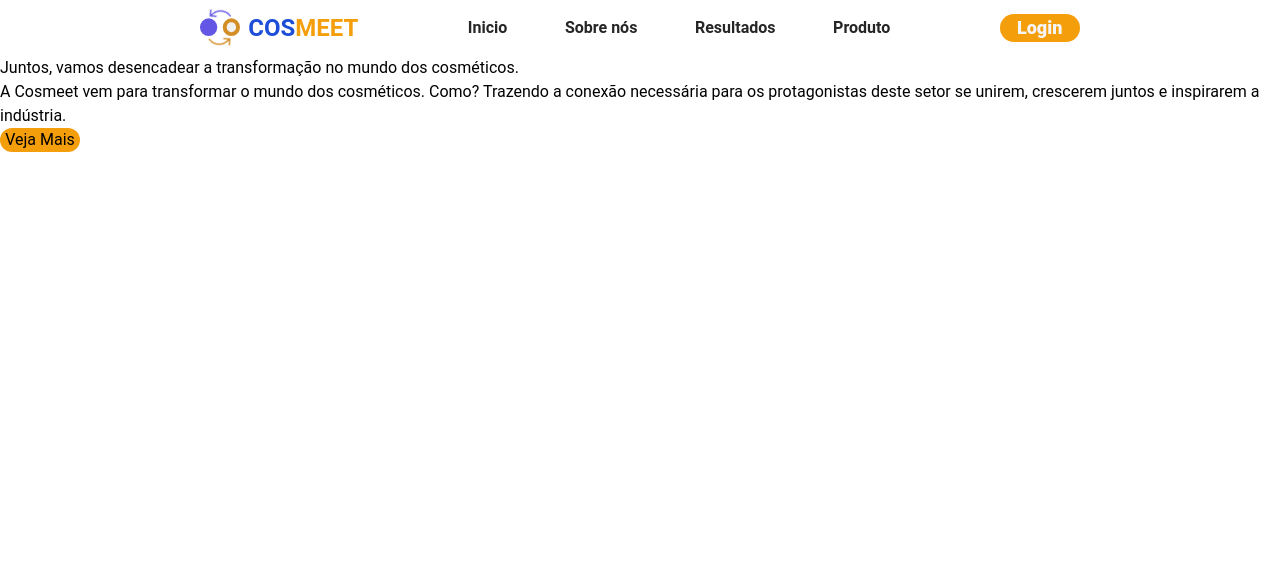
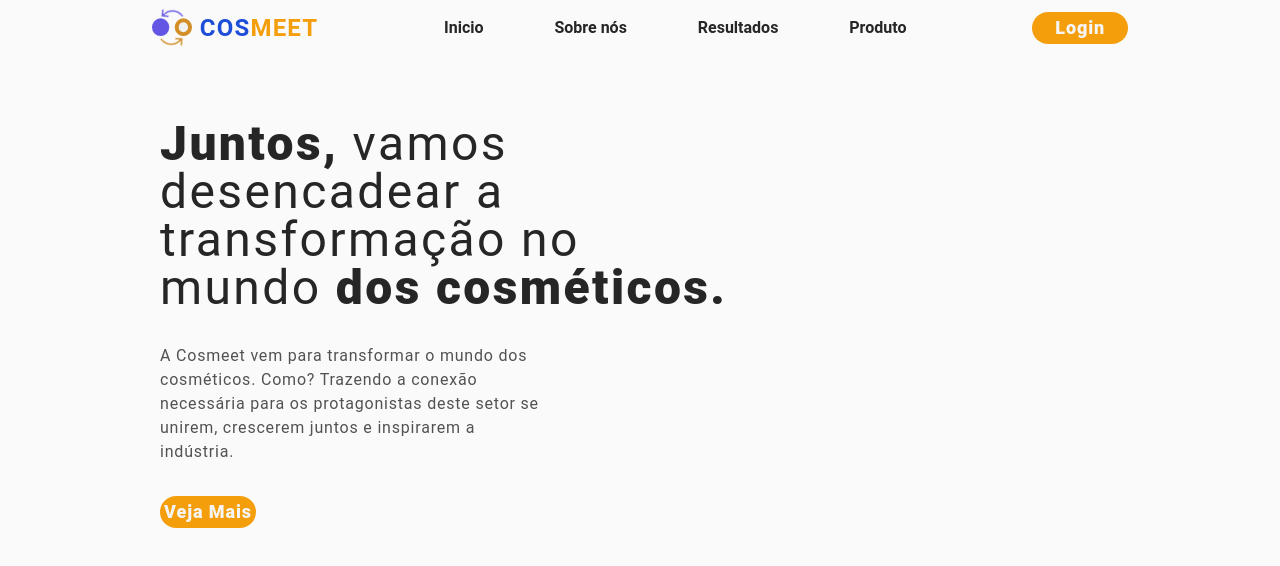
Before and after one commit to kanaiama/cosmeet-react-nextjs, a Next.js app in the folder react_cosmeet/cosmeet/: page / in a window 1280 px wide. Shown: the top 566 px of the page. Built offline with nearby package versions, Linux system fonts and the light colour scheme.

Commit message:
adicionando letter spacing nos textos + inicio da estilizacao do banner home

```diff
--- a/react_cosmeet/cosmeet/src/app/components/form/Button.tsx
+++ b/react_cosmeet/cosmeet/src/app/components/form/Button.tsx
@@ -1,7 +1,7 @@
 export default function Button(props: any) {
     return(
         <div className="botao">
-            <button className="bg-amber-500 rounded-full w-20">{props.children}</button>
+            <button className="bg-amber-500 rounded-full w-24 h-8">{props.children}</button>
         </div>
     )
 }
--- a/react_cosmeet/cosmeet/src/app/components/layout/Navbar.module.css
+++ /dev/null
@@ -1,5 +0,0 @@
-.caixa_header {
-    width: 100%;
-    display: flex;
-    justify-content: space-around;
-}
--- a/react_cosmeet/cosmeet/src/app/components/layout/Navbar.tsx
+++ b/react_cosmeet/cosmeet/src/app/components/layout/Navbar.tsx
@@ -4,7 +4,7 @@ import Image from "next/image";
 export default function Navbar() {
     return (
         <div className="w-full flex justify-center items-center h-14">
-            <div className="w-9/12 flex justify-around items-center">
+            <div className="w-10/12 flex justify-around items-center">
                 <div className="flex items-center gap-2">
                     <Image src={"/images/logo (1).svg"} width={'40'} height={'400'} alt={""} />
                     <span className="text-blue-700 text-2xl font-bold">COS<span className="text-amber-500 text-2xl font-bold">MEET</span></span>
--- a/react_cosmeet/cosmeet/src/app/components/pages/Home.tsx
+++ b/react_cosmeet/cosmeet/src/app/components/pages/Home.tsx
@@ -4,30 +4,33 @@ import Navbar from "@/app/components/layout/Navbar";
 export default function Home() {
   return (
     <>
+      <body>
       <Navbar />
-
-      <div className="banner">
-        <div className="caixa_textos">
-          <div className="texto">
-            <h1>
-              <span>Juntos,</span> vamos desencadear a transformação no mundo{" "}
-              <span>dos cosméticos.</span>
+        <div className="w-full h-screen my-16">
+          <div className="w-12/12 flex-col justify-around h-full">
+            <div className="h-full flex justify-center w-full">
+              <div className="w-9/12 h-full flex flex-col gap-8">
+                <h1 className="text-5xl w-4/5 text-neutral-800 tracking-wider">
+                  <span className="font-extrabold">Juntos,</span> vamos <br />
+                  desencadear a<br />
+                  transformação no
+                  <br /> mundo
+                  <span className="font-extrabold"> dos cosméticos.</span>
                 </h1>
+                <div className="w-2/5">
+                <span className="text-l text-neutral-600 tracking-wider">
+                  A Cosmeet vem para transformar o mundo dos cosméticos. Como?
+                  Trazendo a conexão necessária para os protagonistas deste
+                  setor se unirem, crescerem juntos e inspirarem a indústria.
+                </span>
                 </div>
-          <div className="texto">
-            <p>
-              A Cosmeet vem para transformar o mundo dos cosméticos. Como?
-              Trazendo a conexão necessária para os protagonistas deste setor se
-              unirem, crescerem juntos e inspirarem a indústria.
-            </p>
+                <Button> <span className="text-lg font-extrabold text-neutral-100">Veja Mais</span></Button>
               </div>
-          <Button>Veja Mais</Button>
+            </div>
           </div>
 
           <div className="fundo_ilustracao">
-          <div className="ilustracao">
-
-          </div>
+            <div className="ilustracao"></div>
           </div>
         </div>
 
@@ -36,6 +39,7 @@ export default function Home() {
           <div className="caixa"></div>
           <div className="caixa"></div>
         </div>
+      </body>
     </>
   );
 }
--- a/react_cosmeet/cosmeet/src/app/globals.css
+++ b/react_cosmeet/cosmeet/src/app/globals.css
@@ -7,3 +7,15 @@
   padding: 0;
   margin: 0;
 }
+
+body {
+  background-color: #FAFAFA;
+}
+
+span,
+p,
+h1,
+h2,
+h3 {
+  letter-spacing: 0.05em;
+}
```
Also changed, not shown: react_cosmeet/cosmeet/src/app/components/pages/Home.module.css (deleted). Lines whose indentation alone changed are shown as unchanged.
